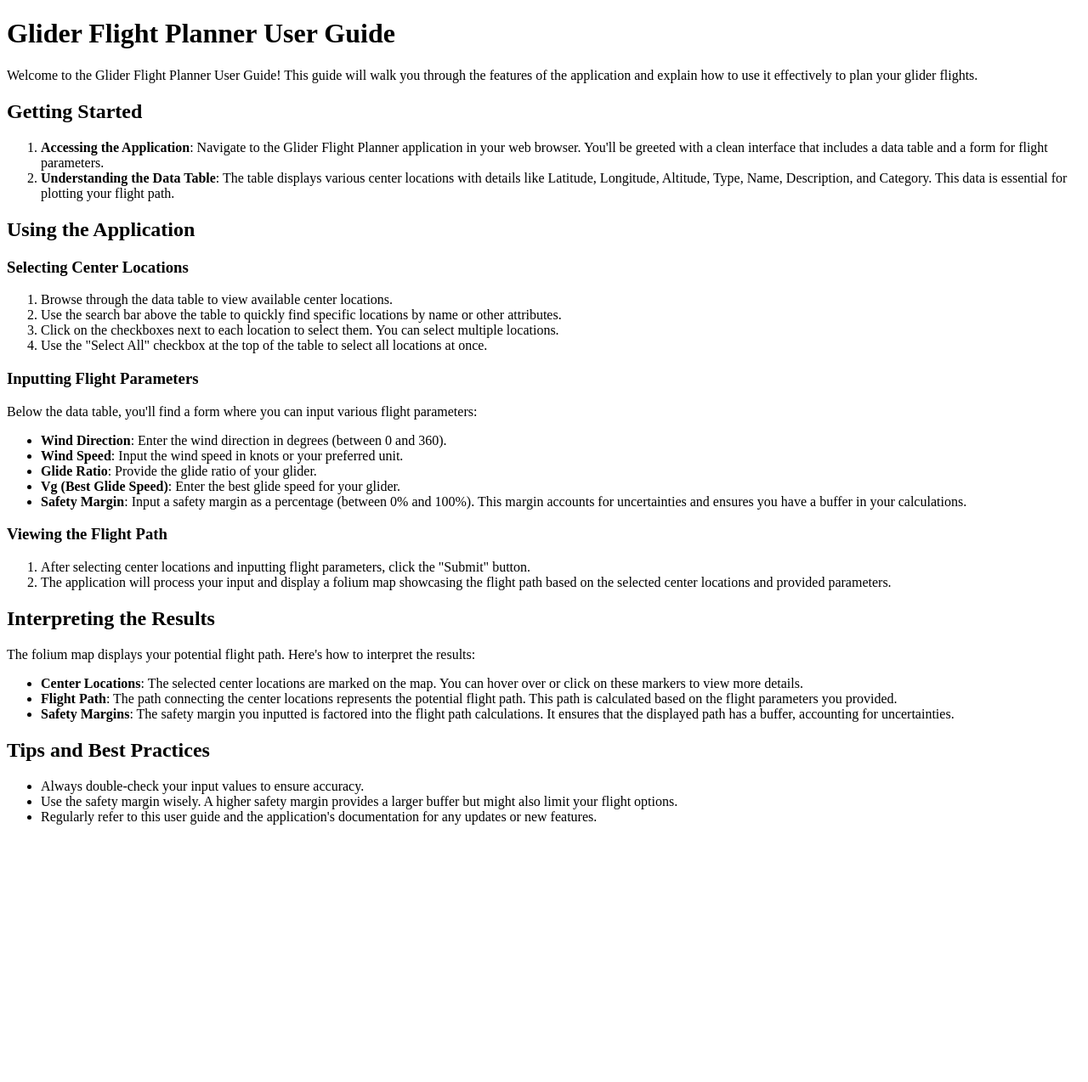
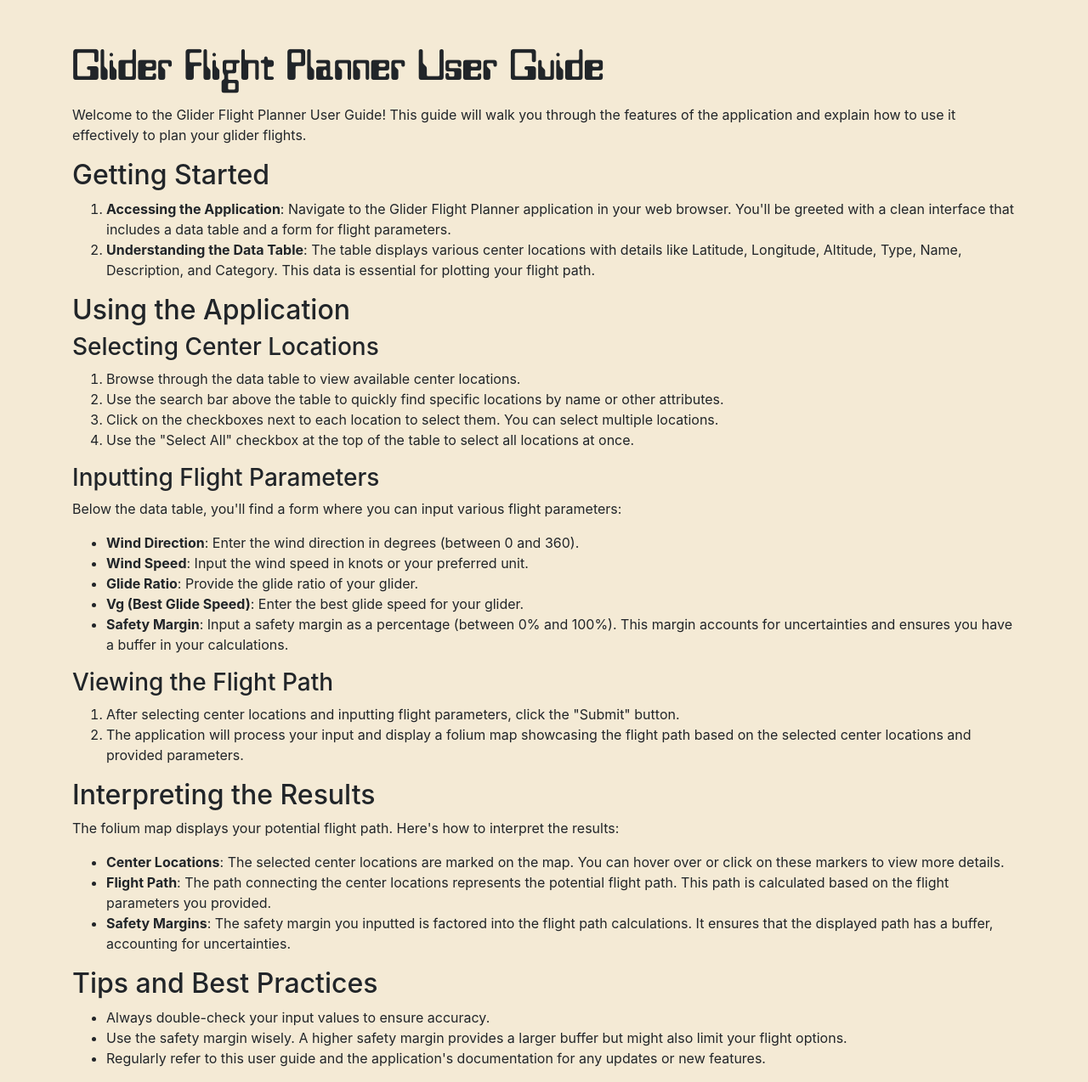
Before and after one commit to AlexCodeGlider/gliderFlightPlanner, a Flask app: page /user-guide in a window 1280 px wide. Shown: the whole page at 85% size. Before the commit the page ends 971 px from the top, so only its background shows below. Run offline with Flask 3, Linux system fonts and the light colour scheme; some libraries are stand-ins or nearby versions.

Commit message:
Styling user guide

```diff
--- a/static/css/styles.css
+++ b/static/css/styles.css
@@ -3,7 +3,7 @@
     src: url('/static/fonts/Westminster.ttf'); /* Adjust the path based on your directory structure */
 }
 
-h2 {
+h1 {
     font-family: 'Westminster', sans-serif; /* Fallback to sans-serif if Westminster doesn't load */
     font-size: 70px;
 }
--- a/templates/index.html
+++ b/templates/index.html
@@ -69,7 +69,7 @@
 
 <body>
     <div class="container">
-        <h2 class="my-4">Glider Flight Planner</h2>
+        <h1 class="my-4">Glider Flight Planner</h1>
 
         <p>Welcome to the Glider Flight Planner! Enter the flight parameters and select locations to create map.</p>
         <a href="/user-guide">User Guide</a>
--- a/templates/user_guide.html
+++ b/templates/user_guide.html
@@ -5,12 +5,20 @@
     <meta charset="UTF-8">
     <meta name="viewport" content="width=device-width, initial-scale=1.0">
     <title>Glider Flight Planner User Guide</title>
-    <!-- Add links to your CSS files or frameworks here, e.g., Bootstrap -->
+    <!-- Bootstrap CSS -->
+    <link href="https://maxcdn.bootstrapcdn.com/bootstrap/4.5.2/css/bootstrap.min.css" rel="stylesheet">
+
+    <!-- Bootstrap JS and Popper.js -->
+    <script src="https://ajax.googleapis.com/ajax/libs/jquery/3.5.1/jquery.min.js"></script>
+    <script src="https://cdnjs.cloudflare.com/ajax/libs/popper.js/1.16.0/umd/popper.min.js"></script>
+    <script src="https://maxcdn.bootstrapcdn.com/bootstrap/4.5.2/js/bootstrap.min.js"></script>
+
+    <link rel="stylesheet" href="/static/css/styles.css">
 </head>
 
 <body>
-
-    <h1>Glider Flight Planner User Guide</h1>
+    <div class="container mt-5">
+        <h1 class="display-4">Glider Flight Planner User Guide</h1>
 
         <p>Welcome to the Glider Flight Planner User Guide! This guide will walk you through the features of the application and explain how to use it effectively to plan your glider flights.</p>
 
@@ -71,6 +79,8 @@
 
         <!-- Add links to other parts of your application or external resources if necessary -->
 
+    </div>
+
 </body>
 
 </html>
```
Lines whose indentation alone changed are shown as unchanged.
